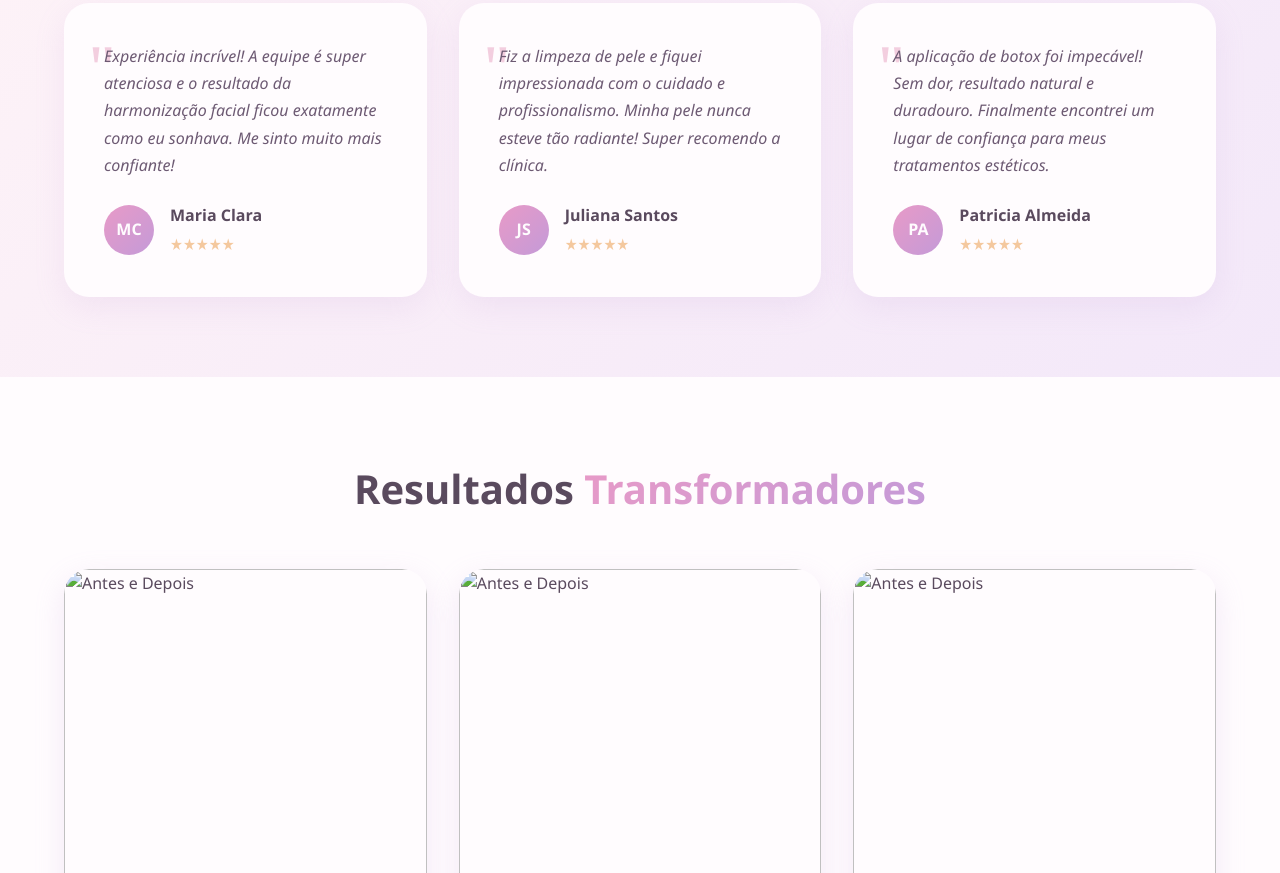
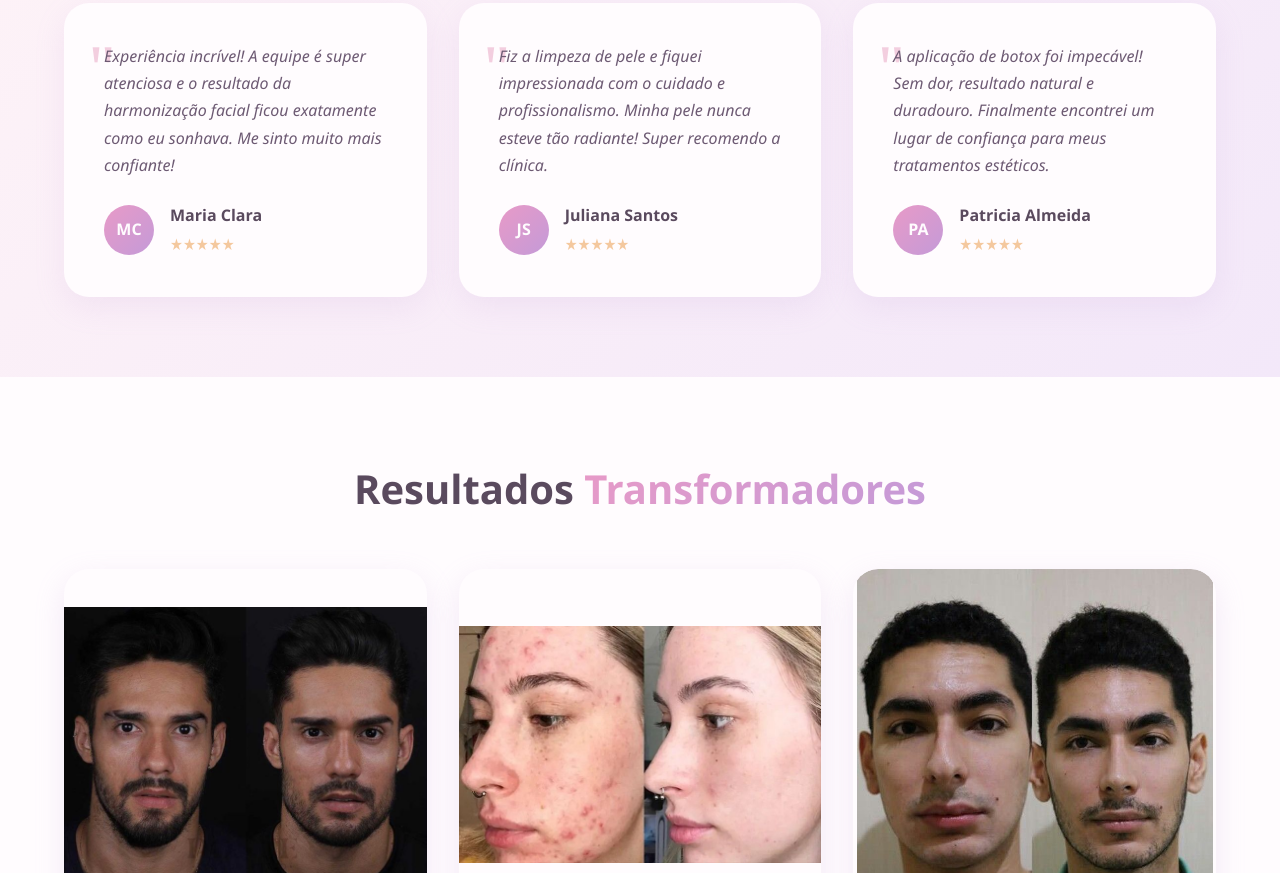
Before and after one commit to Sil132/estetica_prototip, a plain HTML site: page index.html in a window 1280 px wide. Shown: the part 1927-2800 px from the top of the page. Drawn offline with Linux system fonts and the light colour scheme.

Commit message:
Corrige caminhos das imagens

```diff
--- a/index.html
+++ b/index.html
@@ -514,7 +514,7 @@ codigo da estetica: <!DOCTYPE html>
                 </a>
             </div>
             <div class="hero-image">
-                <img src="foto1.jpg"
+                <img src="img/foto1.jpg"
                      alt="Mulher sorrindo após tratamento estético">
               </div>
 
@@ -602,13 +602,13 @@ codigo da estetica: <!DOCTYPE html>
     <h2 class="section-title">Resultados <span>Transformadores</span></h2>
     <div class="gallery-grid">
         <div class="gallery-item">
-            <img src="foto2.jpg" alt="Antes e Depois">
+            <img src="img/foto2.jpg" alt="Antes e Depois">
         </div>
         <div class="gallery-item">
-            <img src="foto3.jpg" alt="Antes e Depois">
+            <img src="img/foto3.jpg" alt="Antes e Depois">
         </div>
         <div class="gallery-item">
-            <img src="foto4.jpg" alt="Antes e Depois">
+            <img src="img/foto4.jpg" alt="Antes e Depois">
         </div>
         <!-- Adicione mais itens conforme necessário -->
     </div>
```
